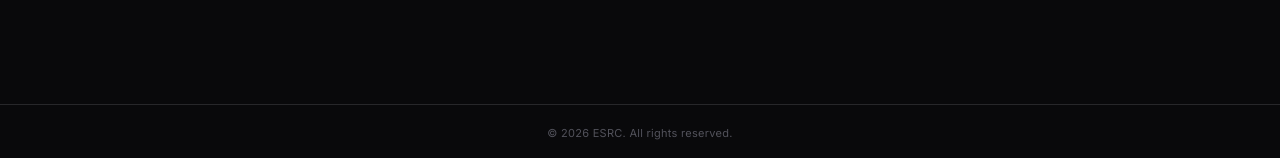
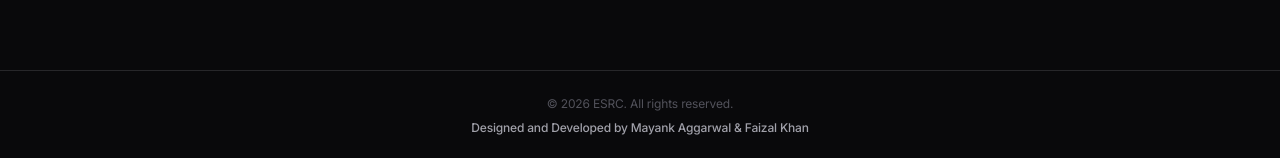
Before and after one commit to Er-Mayank-Aggarwal/ESRC-2026, a Next.js app: page / in a window 1280 px wide. Shown: the part 639-797 px from the top of the page. Built offline with nearby package versions, Linux system fonts and the light colour scheme; no server answers; the database is empty.

Commit message:
Add footer credits and enforce overflow-x-hidden

```diff
--- a/src/app/layout.tsx
+++ b/src/app/layout.tsx
@@ -16,12 +16,13 @@ export default function RootLayout({
 }>) {
   return (
     <html lang="en" className="dark h-full" suppressHydrationWarning>
-      <body className="min-h-full flex flex-col bg-bg-primary text-text-primary font-sans">
+      <body className="min-h-full flex flex-col bg-bg-primary text-text-primary font-sans overflow-x-hidden">
         <ThemeProvider>
           <Header />
           <main className="flex-1">{children}</main>
-          <footer className="border-t border-border-color py-5 text-center text-[11px] text-text-muted tracking-wide">
-            © 2026 ESRC. All rights reserved.
+          <footer className="border-t border-border-color py-6 flex flex-col items-center justify-center gap-1.5 text-center text-[12px] text-text-muted">
+            <p>© 2026 ESRC. All rights reserved.</p>
+            <p className="font-medium text-text-secondary">Designed and Developed by Mayank Aggarwal & Faizal Khan</p>
           </footer>
         </ThemeProvider>
       </body>
```
